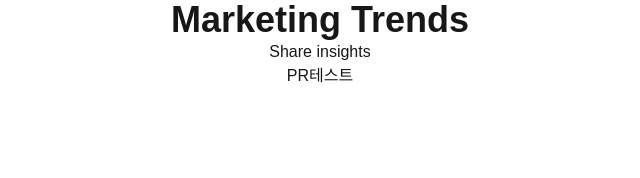
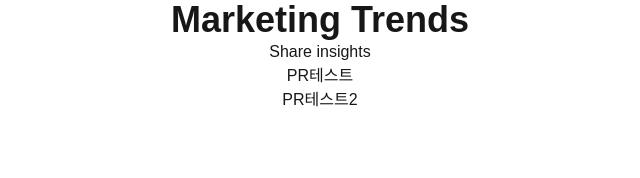
Before and after one commit to junsutaro/taro-camp, a Next.js app: page /marketing in a window 1280 px wide. Shown: the top 178 px of the page, without its empty margins (320-960 px from the left). Built offline with nearby package versions, Linux system fonts and the light colour scheme.

Commit message:
pr체크2

```diff
--- a/src/app/marketing/page.tsx
+++ b/src/app/marketing/page.tsx
@@ -4,6 +4,7 @@ export default function Marketing() {
       <h1 className="text-4xl font-bold"> Marketing Trends </h1>
       <p>Share insights</p>
       <p>PR테스트</p>
+      <p>PR테스트2</p>
     </div>
   );
 }
```
